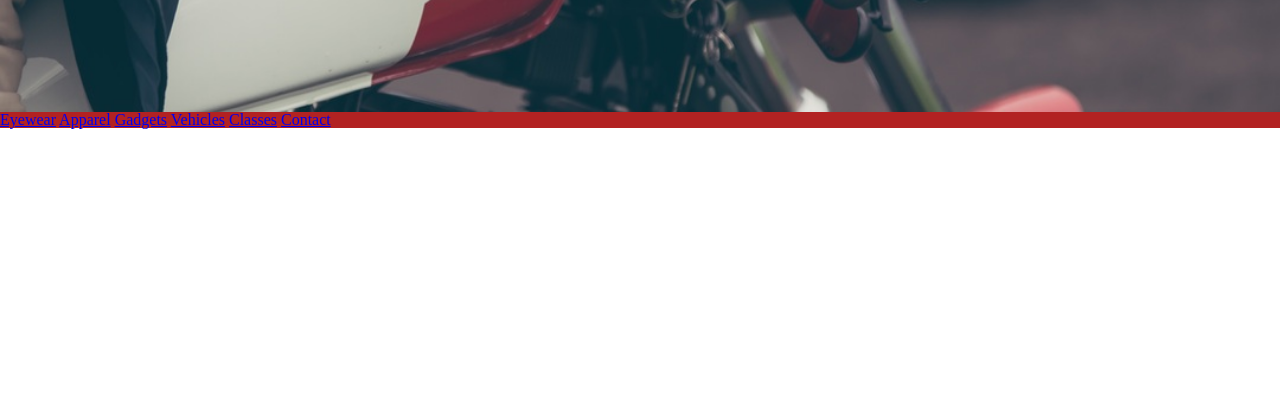
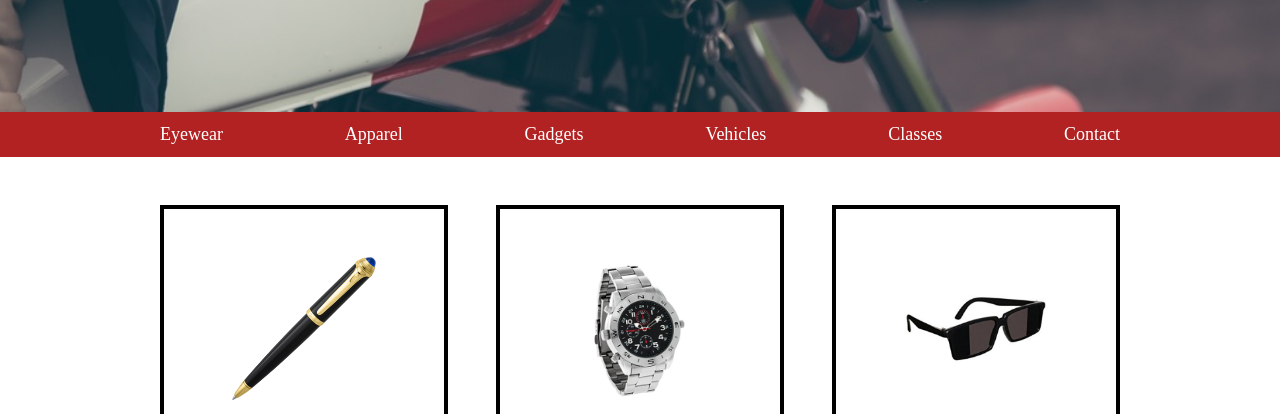
Before and after one commit to IlzeRa/secretagentsupply, a plain HTML site: page index.html in a window 1280 px wide. Shown: the part 380-794 px from the top of the page. Drawn offline with Linux system fonts and the light colour scheme.

Commit message:
Complete .css for desktop

```diff
--- a/index.html
+++ b/index.html
@@ -13,7 +13,8 @@
         <div class="container">
           <div class="site-container">
            <div class="logo">
-             <img src="resources/images/logo.png"/><p><span class="text">Secret Agent Supply Inc.</span></p>
+             <img src="resources/images/logo.png" alt="Secret Agent Supply Logo"/>
+             <p><span class="text">Secret Agent Supply Inc.</span></p>
             </div>
           </div>
         </div>
@@ -29,47 +30,50 @@
     </header>
 
     <nav>
+      <div class="site-container" id="position">
         <span><a href="#">Eyewear</a></span>
         <span><a href="#">Apparel</a></span>
         <span><a href="#">Gadgets</a></span>
         <span><a href="#">Vehicles</a></span>
         <span><a href="#">Classes</a></span>
         <span><a href="#contact">Contact</a></span>
+      </div>
     </nav>
 
     <!--Main-->
     <section>
-      <div class="main">
-        <div class="block">
+      <div class="site-container2">
         <div class="images">
-            <div class="image-one"
+          <div class="image-one background">
              <h3>Exploding Pen</h3>
           </div>
-            <div class="image-two"
+            <div class="image-two background">
              <h3>Cellular Watch</h3>
             </div>
-            <div class="image-three"
+            <div class="image-three background">
              <h3>Thermal Glasses</h3>
             </div>
           </div>
           <div class="info">
-            <div class="location">
-              <h3>Location</h3>
-              <h3>-47.346436, 84.32354</h3>
+            <div class="location size">
+              <h3 class="black">Location</h3>
+              <h3 class="color">-47.346436, 84.32354</h3>
             </div>
-            <div class="hours">
-              <h3>Hours</h3>
-              <h3>0800-1800</h3>
+            <div class="hours size">
+              <h3 class="black">Hours</h3>
+              <h3 class="color">0800-1800</h3>
             </div>
           </div>
         </div>
-      </div>
+
   </section>
 
     <!--Footer-->
     <footer>
       <div class="footer">
+        <div class="site-container"
           <h3>Copyright Secret Agent Supply Inc.</h3>
+        </div>
       </div>
     </footer>
 
--- a/resources/css/style.css
+++ b/resources/css/style.css
@@ -14,6 +14,7 @@ body{
       height: auto;
       display: flex;
       justify-content: flex-start;
+      align-items: center;
       }
 
 /*Header*/
@@ -59,7 +60,6 @@ header{
   display: flex;
   align-items: flex-start;
   justify-content: center;
-
 }
 
 .title{
@@ -69,7 +69,6 @@ header{
  display: flex;
  flex-direction: column;
  justify-content: flex-start;
-
  }
 
 .title h3{
@@ -97,4 +96,112 @@ nav{
   width: 100%;
   height: auto;
   background-color: firebrick;
+  display: flex;
+  justify-content: center;
 }
+
+#position{
+  justify-content: space-between;
+  padding: 0.75em 0em;
+  font-size: 18px;
+  }
+
+a{
+  color: white;
+  text-decoration: none;
+  font-size: 1em;
+  }
+
+  /*Main*/
+
+  section{
+    width: 100%;
+    height: auto;
+  }
+
+.images{
+  display: inline-flex;
+  width: 100%;
+  height: 15.5rem;
+  overflow: hidden;
+  justify-content: space-between;
+  margin-top: 3rem;
+  font-size: 18px;
+  }
+
+.background{
+  background-repeat: no-repeat;
+  background-position: center;
+  background-size: 9rem auto;
+  border: 4px solid black;
+  width: 30%;
+}
+
+.image-one{
+  background-image:url("../images/pen.png");
+  width: 30%;
+  }
+
+.image-two{
+  background-image:url("../images/watch.png");
+}
+
+.image-three{
+ background-image:url("../images/glasses.png");
+}
+
+.image-one h3,
+.image-two h3,
+.image-three h3{
+  background-color: black;
+  position: relative;
+  top: 13rem;
+  font-size: 1em;
+  text-align: center;
+  padding: 0.5rem 0;
+}
+
+.site-container2{
+  width: 960px;
+  margin: 0 auto;
+  height: auto;
+  display: flex;
+  flex-direction: column;
+  justify-content:center;
+}
+.info{
+  width: 100%;
+  display: flex;
+  justify-content: space-between;
+  margin: 3rem 0 4rem 0;
+  font-size: 18px;
+}
+
+.size{
+  width:35%;
+  height:3rem;
+  }
+
+.black{
+  background: black;
+  padding: 1rem 0 1rem 2rem;
+  font-size: 1em;
+}
+
+.color{
+  color: black;
+}
+
+/*Footer*/
+.footer{
+  width: 100%;
+  height: 5rem;
+  background-color: black;
+  text-align: left;
+  display: flex;
+  align-items: center;
+  font-size: 18px;
+  }
+.copyright{
+  font-size: 1em;
+}
```
Lines whose indentation alone changed are shown as unchanged.
